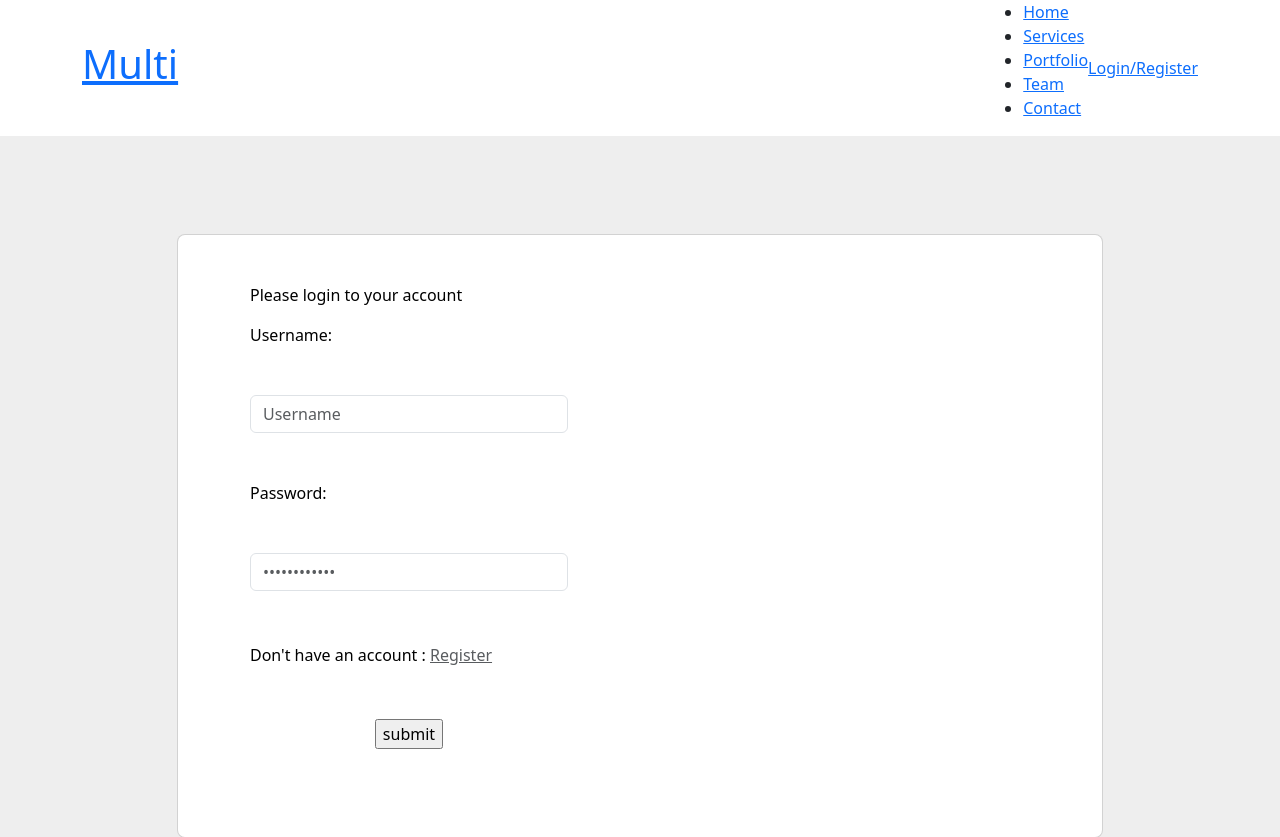
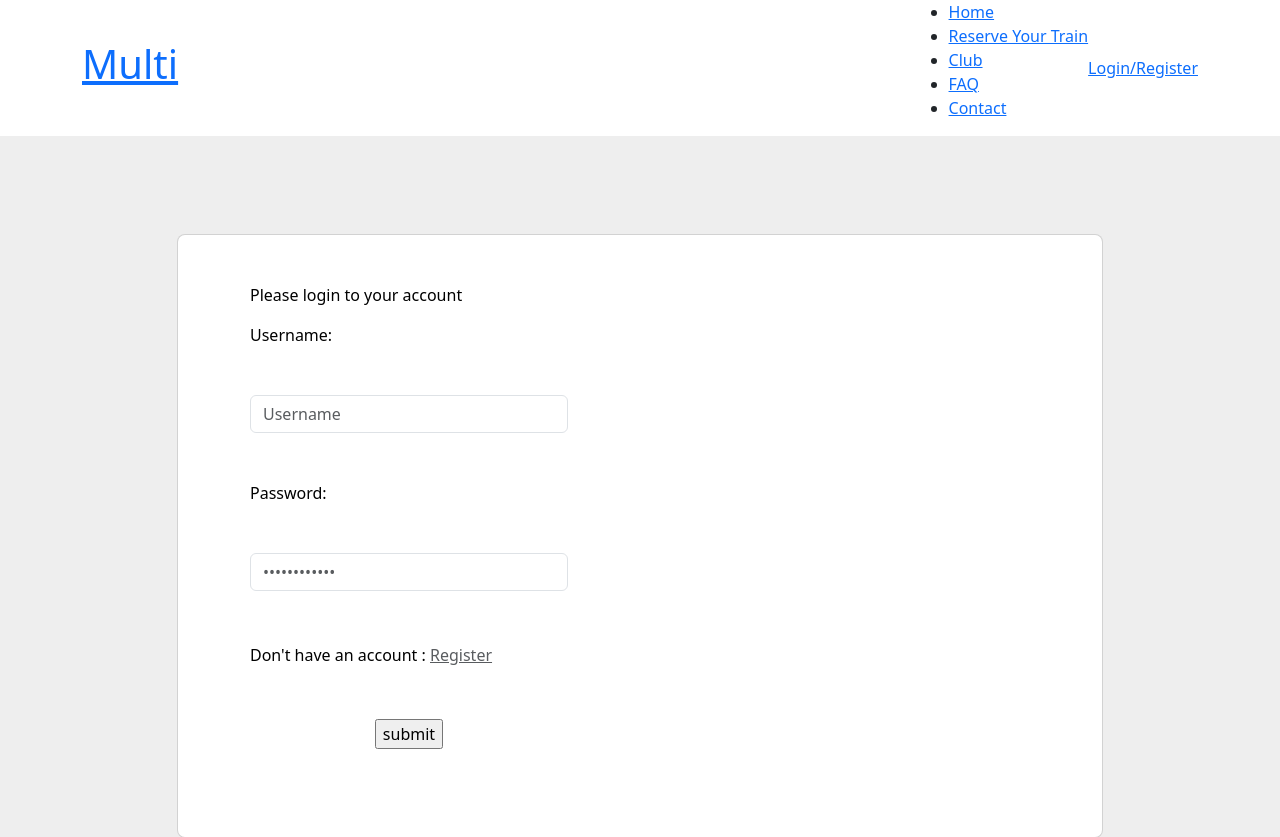
Before and after one commit to Sooshiance/Reservation_System, a Django app: page /user/ in a window 1280 px wide. Shown: the top 837 px of the page. Run offline with Django 5.2, Linux system fonts and the light colour scheme; some libraries are stand-ins or nearby versions.

Commit message:
feat: Add club flow for users to vote and commenting on trains

```diff
--- a/club/urls.py
+++ b/club/urls.py
@@ -3,8 +3,10 @@ from django.urls import path
 from club import views
 
 
+app_name = "club"
+
 urlpatterns = [
     path("faq/", views.seeQuestion, name='faq'),
     path("trains/", views.allTrain, name='tains'),
-    path("raing/<int:pk>/", views.sendComment, name='rating'),
+    path("rating/<str:pk>/", views.sendComment, name='rating'),
 ]
--- a/core/urls.py
+++ b/core/urls.py
@@ -24,4 +24,6 @@ urlpatterns = [
     path('', include('booking.urls')),
 
     path('user/', include("user.urls")),
+
+    path('club/', include("club.urls")),
 ]
--- a/templates/root.html
+++ b/templates/root.html
@@ -13,11 +13,6 @@
   </title>
   <meta name="description" content="">
   <meta name="keywords" content="">
-
-  <!-- Fonts -->
-  <link href="https://fonts.googleapis.com" rel="preconnect">
-  <link href="https://fonts.gstatic.com" rel="preconnect" crossorigin>
-  <link href="https://fonts.googleapis.com/css2?family=Roboto:ital,wght@0,100;0,300;0,400;0,500;0,700;0,900;1,100;1,300;1,400;1,500;1,700;1,900&family=Poppins:ital,wght@0,100;0,200;0,300;0,400;0,500;0,600;0,700;0,800;0,900;1,100;1,200;1,300;1,400;1,500;1,600;1,700;1,800;1,900&family=Raleway:ital,wght@0,100;0,200;0,300;0,400;0,500;0,600;0,700;0,800;0,900;1,100;1,200;1,300;1,400;1,500;1,600;1,700;1,800;1,900&display=swap" rel="stylesheet">
 
   <!-- Vendor CSS Files -->
   <link href="{% static 'vendor/bootstrap/css/bootstrap.min.css' %}" rel="stylesheet">
@@ -53,9 +48,9 @@
         <ul>
           {% comment %} <li><a href="#hero" class="active">Home</a></li> {% endcomment %}
           <li><a href="{% url 'booking:home' %}">Home</a></li>
-          <li><a href="#services">Services</a></li>
-          <li><a href="#portfolio">Portfolio</a></li>
-          <li><a href="#team">Team</a></li>
+          <li><a href="{% url 'booking:reserve' %}">Reserve Your Train</a></li>
+          <li><a href="{% url 'club:tains' %}">Club</a></li>
+          <li><a href="{% url 'club:faq' %}">FAQ</a></li>
           <li><a href="#contact">Contact</a></li>
         </ul>
         <i class="mobile-nav-toggle d-xl-none bi bi-list"></i>
--- a/user/views.py
+++ b/user/views.py
@@ -23,8 +23,8 @@ def loginUser(request):
             password = form.cleaned_data["password"]
             user = auth.authenticate(request=request, username=username, password=password)
             if user is not None:
-                auth.login(request)
-                return redirect("")
+                auth.login(request, user=user)
+                return redirect("booking:home")
             else:
                 messages.error(request, "user not found")
                 return redirect("user:login")
```
Also changed, not shown: templates/club/allTrain.html (added, +20 -0 lines), templates/club/rating.html (added, +37 -0 lines), templates/club/faq.html (added).
